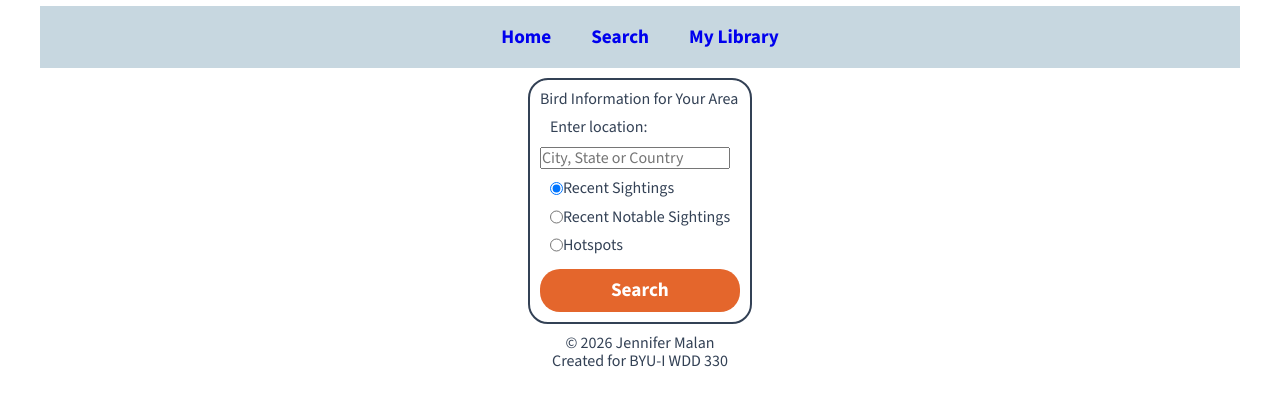
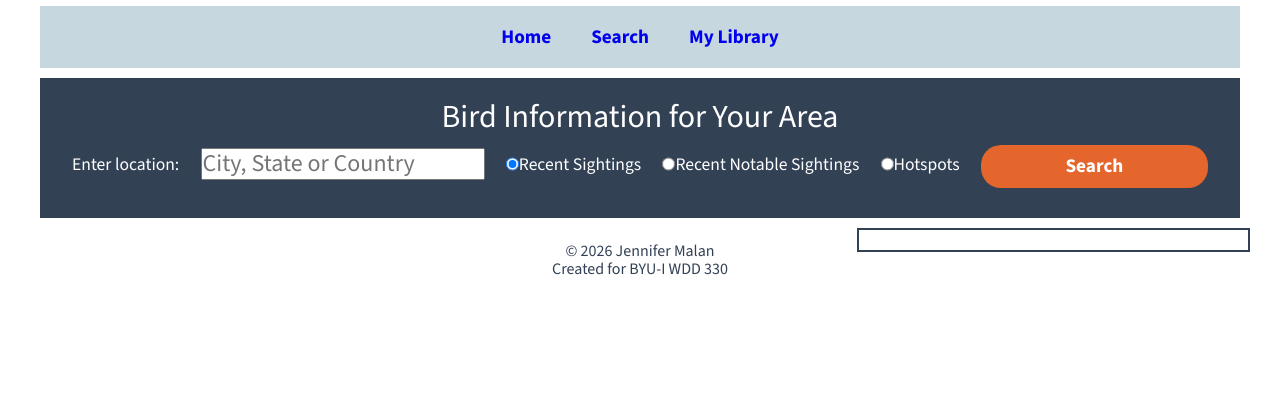
Before and after one commit to jmalan210/wdd330, a website with bundled scripts: page search.html in a window 1280 px wide. Shown: the part 174-580 px from the top of the page. Built offline with nearby package versions, Linux system fonts and the light colour scheme.

Commit message:
search page weather and map working but need css work

```diff
--- a/scripts/WeatherCard.mjs
+++ b/scripts/WeatherCard.mjs
@@ -41,7 +41,7 @@ export default class {
 
         currentHTML.innerHTML =
             `<div class="wthrToday">
-            <h3>Is it good birding weather in <span>${cityName}?</span></h3>
+            <h3>Today in <span>${cityName}?</span></h3>
             <h4><strong>${formatDate(current.time)}</strong></h4>
             <p class="time"><strong>${formattedTime}</strong></p>
             <p class="current-temp"><strong>${Math.round(current.temperature_2m)}°F</strong></p>
--- a/scripts/search.js
+++ b/scripts/search.js
@@ -8,6 +8,7 @@ import WeatherCard from "./WeatherCard.mjs";
 loadHeaderFooter();
 
 const locForm = document.getElementById("loc-form");
+const searchPageMap = document.getElementById("map");
 
 
 locForm.addEventListener("submit", async (e) => {
@@ -44,13 +45,25 @@ locForm.addEventListener("submit", async (e) => {
         hotspots: HotspotList
     };
 
+    const weatherCard = new WeatherCard("weather-data");
+    await weatherCard.show(lat, lon, locationInput);
+
+    searchPageMap.innerHTML = "";
+    const iframe = document.createElement("iframe");
+    iframe.classList.add("searchPageMap")
+    iframe.src = `https://www.google.com/maps?q=${lat},${lon}&z=4&output=embed`;
+    iframe.width="100%";
+    iframe.height="100%";
+    iframe.loading = "lazy";
+    iframe.referrerPolicy = "no-referrer-when-downgrade";
+
+    searchPageMap.appendChild(iframe);
+
     const classList = classesList[selectedRadioButton];
     const list = new classList(dataSource, document.querySelector("#bird-list"), locationInput, selectedRadioButton);
     await list.init(lat, lon);
 
 
-    const weatherCard = new WeatherCard("weather-data");
-    await weatherCard.show(lat, lon, locationInput);
 
 });
 
--- a/search.html
+++ b/search.html
@@ -17,8 +17,9 @@
 
     </header>
 <main>
-   <div class="forms">
+
     <form id="loc-form">
+        <fieldset>
         <legend>Bird Information for Your Area</legend>
         <label for="location">Enter location:</label>
         <input type="text" name="location" id="location" placeholder="City, State or Country" required>
@@ -36,10 +37,14 @@
         </label>
 
         <button type = "submit">Search</button>
+        </fieldset>
     </form>
+    <div class="weather-map">
     <div id="weather-data"></div>
+    <div id="map"></div>
 
-    </div>
+   </div>
+
     <h3 id="list-title"></h3>
 
     <div >
--- a/styles/base.css
+++ b/styles/base.css
@@ -196,33 +196,50 @@ h2 {
 
 /*Search Page*/
 
-.forms {
-    display: flex;
-    justify-content: center;
+form {
+    background-color: var(--navy);
+    color: white;
+   margin-top: 10px;
+   padding: 10px;
+}
+form legend {
+    text-align: center;
+    font-size: 2rem;
+
 }
 
-form {
-    justify-self: center;
-    max-width: 300px;
-    border: 2px solid var(--navy);
-    border-radius: 20px;
+fieldset {
+
+   display: flex;
+   justify-content: space-between;
+   align-items: center;
+    background-color: var(--navy);
+    color: white;
+   border: none;
     padding: 10px;
     margin: 10px;
 
     }
 
+
+
+
 form label {
     display: flex;
     justify-content: flex-start;
     text-align: left;
-    margin: 10px;
+    font-size: 1.1rem;
+}
+
+form input {
+    font-size: 1.5rem;
 }
 
 form button, .mapBtn {
     background-color: var(--orange);
     color: white;
     border: none;
-    width: 200px;
+    width: 20%;
     display: inline-block;
     align-self: center;
     justify-content: baseline;
@@ -234,11 +251,32 @@ form button, .mapBtn {
 
 }
 
-/*weather card */
+/*weather & map cards */
+
+.weather-map {
+    display: grid;
+    grid-template-columns: 2fr 1fr;
+    gap: 20px;
+    align-items: stretch;
 
 
+}
+
+
+#weather-data, #map {
+    flex: 1;
+}
+
+#map {
+    width: 100%;
+    height: auto;
+    min-height: 100%;
+    margin: 10px;
+    border: 2px solid var(--navy)
+}
 
 .weather-card {
+    display: flex;
     padding: 0;
     margin: 10px;
     border: 2px solid var(--navy)
@@ -276,7 +314,7 @@ form button, .mapBtn {
 
     & .current-temp {
 
-        font-size: 2.5rem;
+        font-size: 2rem;
 
     }
 
```
